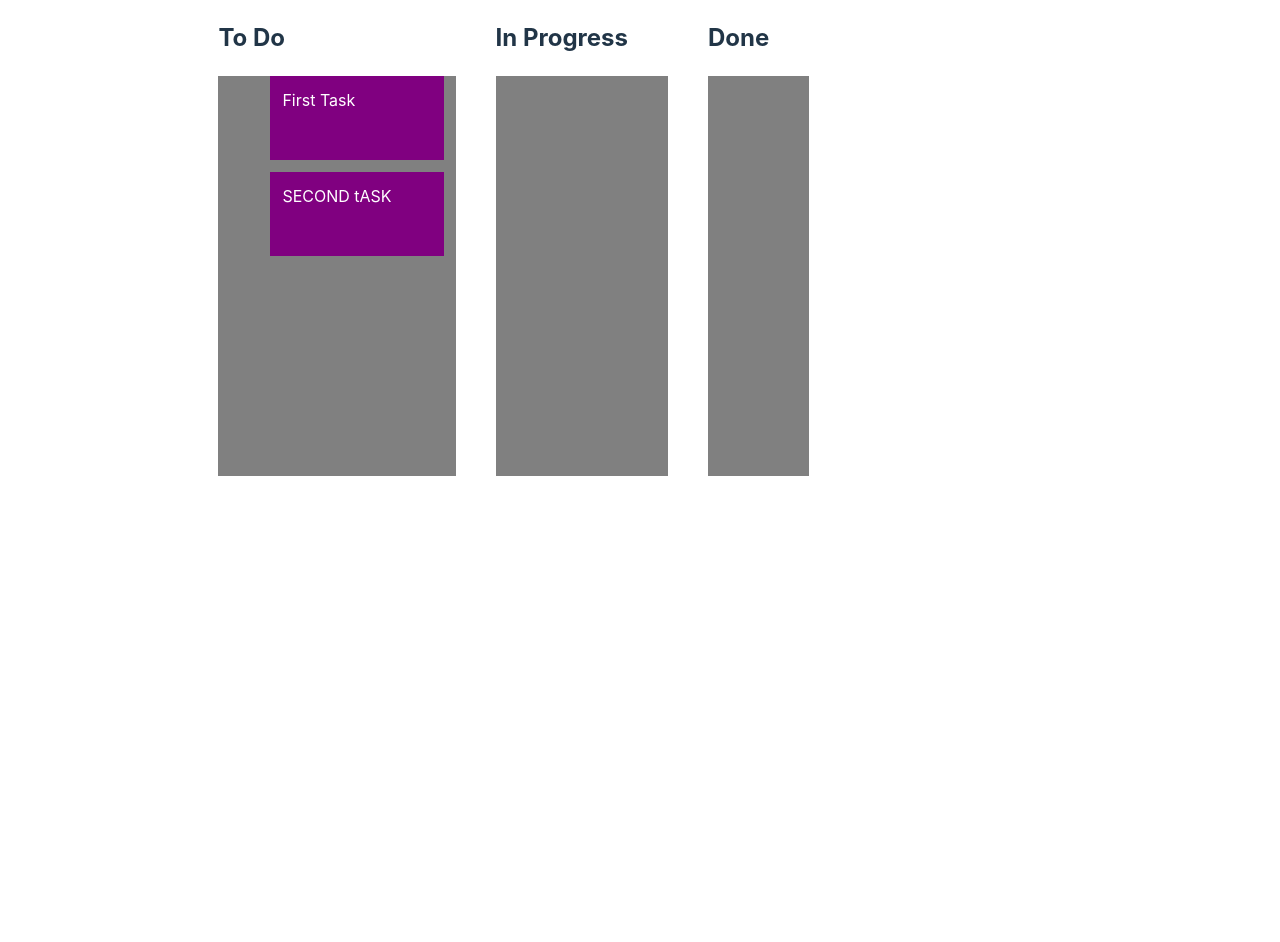
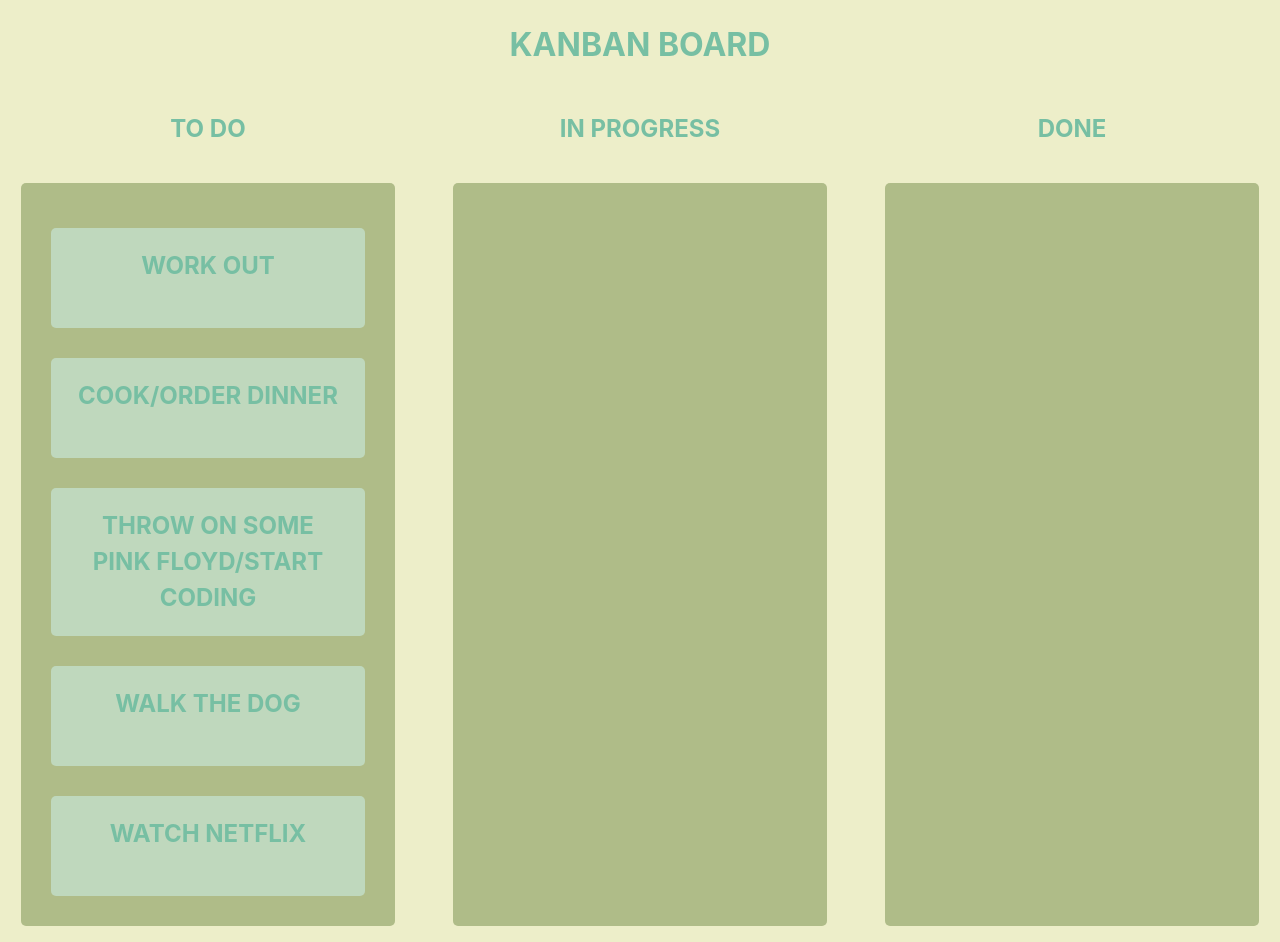
Before and after one commit to rodgersajb/kanban-board, a React (Vite) app: page / in a window 1280 px wide. Before the commit the page ends 800 px from the top, so only its background shows below. Built offline with nearby package versions, Linux system fonts and the light colour scheme.

Commit message:
basic styling applied

```diff
--- a/src/App.css
+++ b/src/App.css
@@ -33,7 +33,7 @@ html,
 body,
 #root {
   height: 100%;
-  width: 95%;
+  width: 100%;
   max-width: 1580px;
 }
 
@@ -43,14 +43,45 @@ body {
 
 .flex-container {
   display: flex;
-  gap: 5rem;
-  align-items: center;
+  gap: 1rem;
+  width: 100%;
+
   justify-content: center;
-  width: 90%;
 }
 
 ul {
   height: 100%;
   min-height: 400px;
-  width: 100%;
+  width: 90%;
+  padding: 15px 0 0 0;
+  border-radius: 5px;
 }
+
+li {
+  margin: 30px;
+  padding: 20px;
+  text-align: center;
+  text-transform: uppercase;
+  border-radius: 5px;
+  font-size: 24px;
+  font-weight: bold;
+}
+
+.ul-flex {
+  width: 95%;
+  display: flex;
+  flex-direction: column;
+  align-items: center;
+}
+
+h2 {
+  text-align: center;
+  color: #77bfa3;
+  text-transform: uppercase;
+}
+
+h1 {
+  text-align: center;
+  text-transform: uppercase;
+  color: #77bfa3;
+}
--- a/src/App.jsx
+++ b/src/App.jsx
@@ -6,8 +6,11 @@ import uuid from "react-uuid";
 function App() {
   // toDos variable with uuid
   const toDos = [
-    { id: uuid(), content: "First Task" },
-    { id: uuid(), content: "SECOND tASK" },
+    { id: uuid(), content: "Work Out" },
+    { id: uuid(), content: "Cook/Order Dinner" },
+    { id: uuid(), content: "Throw on some Pink Floyd/Start Coding" },
+    { id: uuid(), content: "Walk the Dog" },
+    { id: uuid(), content: "Watch Netflix" },
   ];
 
   // tasks variable with uuid, name and reference to toDos variable
@@ -81,6 +84,7 @@ function App() {
 
   return (
     <>
+      <h1>Kanban Board</h1>
       <div className="flex-container">
         <DragDropContext
           onDragEnd={(result) => onDragEnd(result, columns, setColumns)}
@@ -98,7 +102,9 @@ function App() {
                         {...provided.droppableProps}
                         ref={provided.innerRef}
                         style={{
-                          background: snapshot.isDraggingOver ? "red" : "grey",
+                          background: snapshot.isDraggingOver
+                            ? "#7aa095"
+                            : "#AFBC88",
                         }}
                       >
                         {column.items.map((item, index) => {
@@ -118,12 +124,12 @@ function App() {
                                     style={{
                                       userSelect: "none",
                                       minHeight: "60px",
-                                      padding: 12,
-                                      margin: 12,
+                                      font: "24px",
                                       backgroundColor: snapshot.isDragging
-                                        ? "blue "
-                                        : "purple",
-                                      color: "white",
+                                        ? "#98C9A3 "
+                                        : "#BFD8BD",
+                                      color: "#77bfa3",
+
                                       ...provided.draggableProps.style,
                                     }}
                                   >
--- a/src/index.css
+++ b/src/index.css
@@ -5,7 +5,7 @@
 
   color-scheme: light dark;
   color: rgba(255, 255, 255, 0.87);
-  background-color: #242424;
+  background-color: #edeec9;
 
   font-synthesis: none;
   text-rendering: optimizeLegibility;
@@ -22,48 +22,3 @@ a {
 a:hover {
   color: #535bf2;
 }
-
-body {
-  margin: 0;
-  display: flex;
-  place-items: center;
-  min-width: 320px;
-  min-height: 100vh;
-}
-
-h1 {
-  font-size: 3.2em;
-  line-height: 1.1;
-}
-
-button {
-  border-radius: 8px;
-  border: 1px solid transparent;
-  padding: 0.6em 1.2em;
-  font-size: 1em;
-  font-weight: 500;
-  font-family: inherit;
-  background-color: #1a1a1a;
-  cursor: pointer;
-  transition: border-color 0.25s;
-}
-button:hover {
-  border-color: #646cff;
-}
-button:focus,
-button:focus-visible {
-  outline: 4px auto -webkit-focus-ring-color;
-}
-
-@media (prefers-color-scheme: light) {
-  :root {
-    color: #213547;
-    background-color: #ffffff;
-  }
-  a:hover {
-    color: #747bff;
-  }
-  button {
-    background-color: #f9f9f9;
-  }
-}
```
Also changed, not shown: src/Components/Card.jsx (added).
